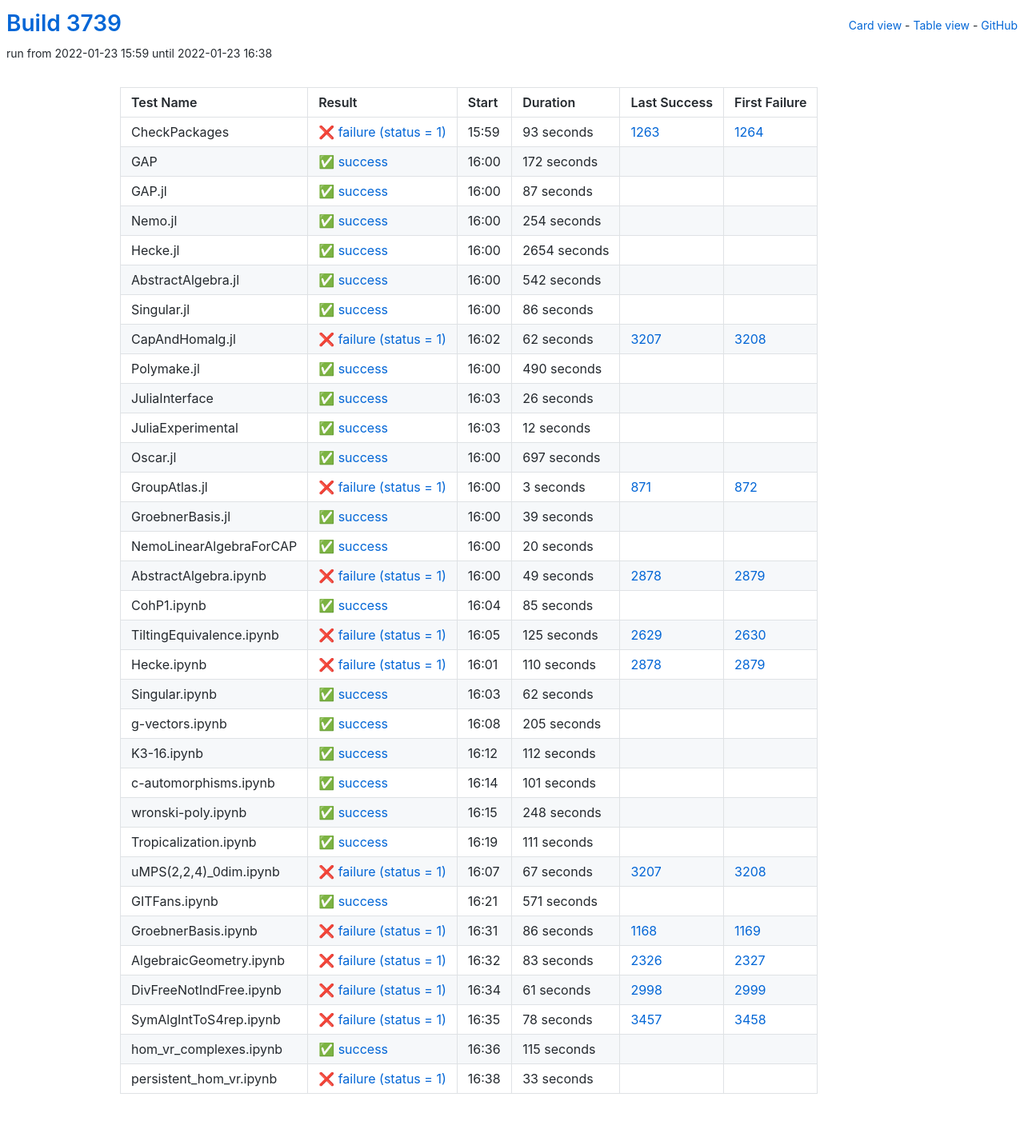
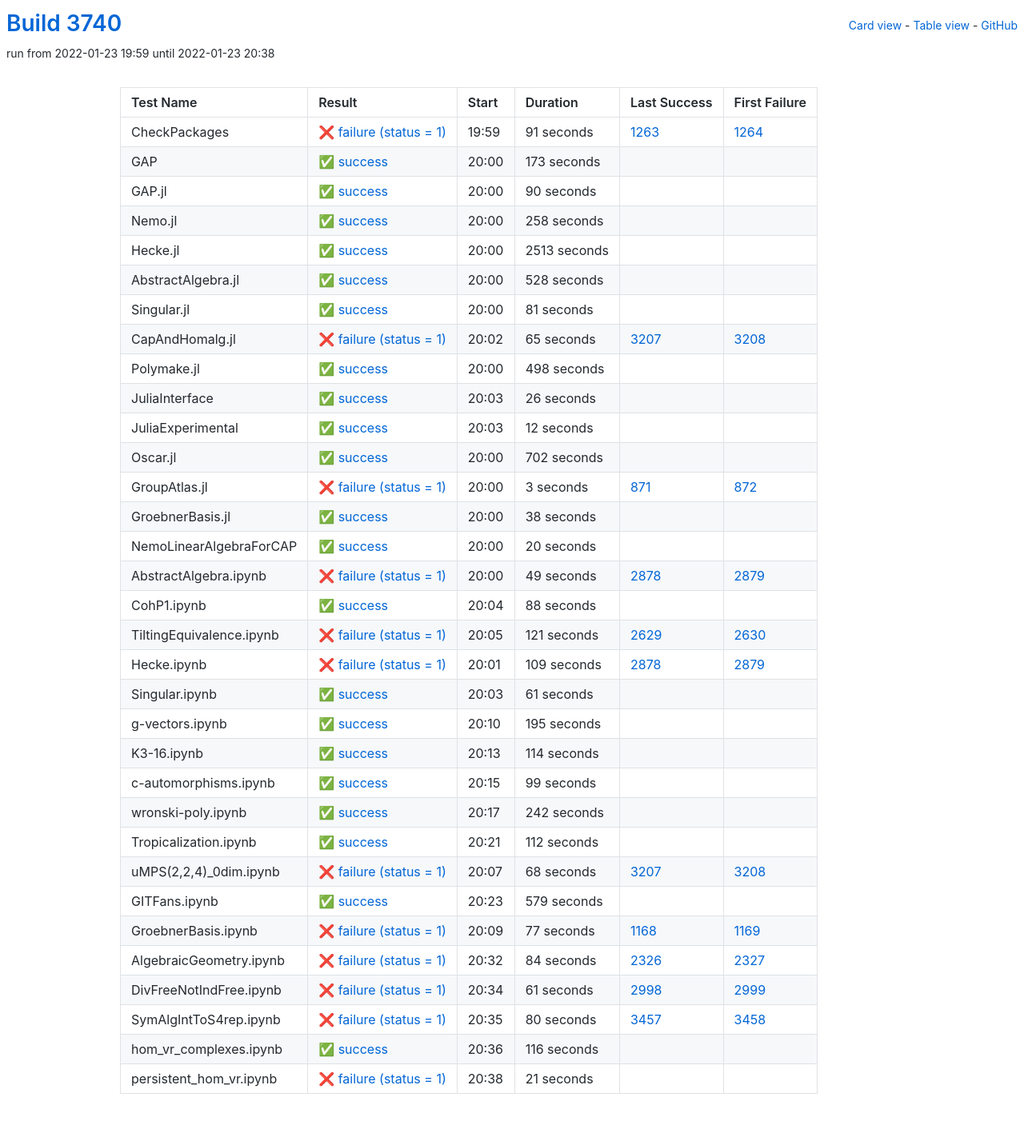
Before and after one commit to oscar-system/oscar-ci-status-stable, a Jekyll site: the page built from table.html, in a window 1280 px wide. Shown: the whole page at 80% size. Built offline with Jekyll 4.4.1, drawn with Linux system fonts in a browser that asks for light colours.

Commit message:
Build #3740

```diff
--- a/_data/ci.yml
+++ b/_data/ci.yml
@@ -1,6 +1,6 @@
 ---
-build: 3739
-build_url: https://oscarci.mathematik.uni-kl.de/job/oscar-stable/3739/
+build: 3740
+build_url: https://oscarci.mathematik.uni-kl.de/job/oscar-stable/3740/
 job: oscar-stable
 organization: oscar-system
 repo: oscar-ci-status-stable
@@ -8,116 +8,116 @@ repourl: https://github.com/oscar-system/oscar-ci-status-stable
 tests:
 - name: CheckPackages
   id: checkpackages
-  log: https://oscarci.mathematik.uni-kl.de/job/oscar-stable/3739/artifact/logs/build-3739/CheckPackages.log
-  start: 2022-01-23 15:59
+  log: https://oscarci.mathematik.uni-kl.de/job/oscar-stable/3740/artifact/logs/build-3740/CheckPackages.log
+  start: 2022-01-23 19:59
   success: false
   exitcode: 1
   status: failure
-  duration: 93
+  duration: 91
   last_success: 1263
   last_success_url: https://oscarci.mathematik.uni-kl.de/job/oscar-stable/1263/
   first_failure: 1264
   first_failure_url: https://oscarci.mathematik.uni-kl.de/job/oscar-stable/1264/
 - name: GAP
   id: gap
-  log: https://oscarci.mathematik.uni-kl.de/job/oscar-stable/3739/artifact/logs/build-3739/GAP.log
-  start: 2022-01-23 16:00
+  log: https://oscarci.mathematik.uni-kl.de/job/oscar-stable/3740/artifact/logs/build-3740/GAP.log
+  start: 2022-01-23 20:00
   success: true
   exitcode: 0
   status: success
-  duration: 172
+  duration: 173
   last_success: false
   last_success_url:
   first_failure: false
   first_failure_url:
 - name: GAP.jl
   id: gap-jl
-  log: https://oscarci.mathematik.uni-kl.de/job/oscar-stable/3739/artifact/logs/build-3739/GAP.jl.log
-  start: 2022-01-23 16:00
+  log: https://oscarci.mathematik.uni-kl.de/job/oscar-stable/3740/artifact/logs/build-3740/GAP.jl.log
+  start: 2022-01-23 20:00
   success: true
   exitcode: 0
   status: success
-  duration: 87
+  duration: 90
   last_success: false
   last_success_url:
   first_failure: false
   first_failure_url:
 - name: Nemo.jl
   id: nemo-jl
-  log: https://oscarci.mathematik.uni-kl.de/job/oscar-stable/3739/artifact/logs/build-3739/Nemo.jl.log
-  start: 2022-01-23 16:00
+  log: https://oscarci.mathematik.uni-kl.de/job/oscar-stable/3740/artifact/logs/build-3740/Nemo.jl.log
+  start: 2022-01-23 20:00
   success: true
   exitcode: 0
   status: success
-  duration: 254
+  duration: 258
   last_success: false
   last_success_url:
   first_failure: false
   first_failure_url:
 - name: Hecke.jl
   id: hecke-jl
-  log: https://oscarci.mathematik.uni-kl.de/job/oscar-stable/3739/artifact/logs/build-3739/Hecke.jl.log
-  start: 2022-01-23 16:00
+  log: https://oscarci.mathematik.uni-kl.de/job/oscar-stable/3740/artifact/logs/build-3740/Hecke.jl.log
+  start: 2022-01-23 20:00
   success: true
   exitcode: 0
   status: success
-  duration: 2654
+  duration: 2513
   last_success: false
   last_success_url:
   first_failure: false
   first_failure_url:
 - name: AbstractAlgebra.jl
   id: abstractalgebra-jl
-  log: https://oscarci.mathematik.uni-kl.de/job/oscar-stable/3739/artifact/logs/build-3739/AbstractAlgebra.jl.log
-  start: 2022-01-23 16:00
+  log: https://oscarci.mathematik.uni-kl.de/job/oscar-stable/3740/artifact/logs/build-3740/AbstractAlgebra.jl.log
+  start: 2022-01-23 20:00
   success: true
   exitcode: 0
   status: success
-  duration: 542
+  duration: 528
   last_success: false
   last_success_url:
   first_failure: false
   first_failure_url:
 - name: Singular.jl
   id: singular-jl
-  log: https://oscarci.mathematik.uni-kl.de/job/oscar-stable/3739/artifact/logs/build-3739/Singular.jl.log
-  start: 2022-01-23 16:00
+  log: https://oscarci.mathematik.uni-kl.de/job/oscar-stable/3740/artifact/logs/build-3740/Singular.jl.log
+  start: 2022-01-23 20:00
   success: true
   exitcode: 0
   status: success
-  duration: 86
+  duration: 81
   last_success: false
   last_success_url:
   first_failure: false
   first_failure_url:
 - name: CapAndHomalg.jl
   id: capandhomalg-jl
-  log: https://oscarci.mathematik.uni-kl.de/job/oscar-stable/3739/artifact/logs/build-3739/CapAndHomalg.jl.log
-  start: 2022-01-23 16:02
+  log: https://oscarci.mathematik.uni-kl.de/job/oscar-stable/3740/artifact/logs/build-3740/CapAndHomalg.jl.log
+  start: 2022-01-23 20:02
   success: false
   exitcode: 1
   status: failure
-  duration: 62
+  duration: 65
   last_success: 3207
   last_success_url: https://oscarci.mathematik.uni-kl.de/job/oscar-stable/3207/
   first_failure: 3208
   first_failure_url: https://oscarci.mathematik.uni-kl.de/job/oscar-stable/3208/
 - name: Polymake.jl
   id: polymake-jl
-  log: https://oscarci.mathematik.uni-kl.de/job/oscar-stable/3739/artifact/logs/build-3739/Polymake.jl.log
-  start: 2022-01-23 16:00
+  log: https://oscarci.mathematik.uni-kl.de/job/oscar-stable/3740/artifact/logs/build-3740/Polymake.jl.log
+  start: 2022-01-23 20:00
   success: true
   exitcode: 0
   status: success
-  duration: 490
+  duration: 498
   last_success: false
   last_success_url:
   first_failure: false
   first_failure_url:
 - name: JuliaInterface
   id: juliainterface
-  log: https://oscarci.mathematik.uni-kl.de/job/oscar-stable/3739/artifact/logs/build-3739/JuliaInterface.log
-  start: 2022-01-23 16:03
+  log: https://oscarci.mathematik.uni-kl.de/job/oscar-stable/3740/artifact/logs/build-3740/JuliaInterface.log
+  start: 2022-01-23 20:03
   success: true
   exitcode: 0
   status: success
@@ -128,8 +128,8 @@ tests:
   first_failure_url:
 - name: JuliaExperimental
   id: juliaexperimental
-  log: https://oscarci.mathematik.uni-kl.de/job/oscar-stable/3739/artifact/logs/build-3739/JuliaExperimental.log
-  start: 2022-01-23 16:03
+  log: https://oscarci.mathematik.uni-kl.de/job/oscar-stable/3740/artifact/logs/build-3740/JuliaExperimental.log
+  start: 2022-01-23 20:03
   success: true
   exitcode: 0
   status: success
@@ -140,20 +140,20 @@ tests:
   first_failure_url:
 - name: Oscar.jl
   id: oscar-jl
-  log: https://oscarci.mathematik.uni-kl.de/job/oscar-stable/3739/artifact/logs/build-3739/Oscar.jl.log
-  start: 2022-01-23 16:00
+  log: https://oscarci.mathematik.uni-kl.de/job/oscar-stable/3740/artifact/logs/build-3740/Oscar.jl.log
+  start: 2022-01-23 20:00
   success: true
   exitcode: 0
   status: success
-  duration: 697
+  duration: 702
   last_success: false
   last_success_url:
   first_failure: false
   first_failure_url:
 - name: GroupAtlas.jl
   id: groupatlas-jl
-  log: https://oscarci.mathematik.uni-kl.de/job/oscar-stable/3739/artifact/logs/build-3739/GroupAtlas.jl.log
-  start: 2022-01-23 16:00
+  log: https://oscarci.mathematik.uni-kl.de/job/oscar-stable/3740/artifact/logs/build-3740/GroupAtlas.jl.log
+  start: 2022-01-23 20:00
   success: false
   exitcode: 1
   status: failure
@@ -164,20 +164,20 @@ tests:
   first_failure_url: https://oscarci.mathematik.uni-kl.de/job/oscar-stable/872/
 - name: GroebnerBasis.jl
   id: groebnerbasis-jl
-  log: https://oscarci.mathematik.uni-kl.de/job/oscar-stable/3739/artifact/logs/build-3739/GroebnerBasis.jl.log
-  start: 2022-01-23 16:00
+  log: https://oscarci.mathematik.uni-kl.de/job/oscar-stable/3740/artifact/logs/build-3740/GroebnerBasis.jl.log
+  start: 2022-01-23 20:00
   success: true
   exitcode: 0
   status: success
-  duration: 39
+  duration: 38
   last_success: false
   last_success_url:
   first_failure: false
   first_failure_url:
 - name: NemoLinearAlgebraForCAP
   id: nemolinearalgebraforcap
-  log: https://oscarci.mathematik.uni-kl.de/job/oscar-stable/3739/artifact/logs/build-3739/NemoLinearAlgebraForCAP.log
-  start: 2022-01-23 16:00
+  log: https://oscarci.mathematik.uni-kl.de/job/oscar-stable/3740/artifact/logs/build-3740/NemoLinearAlgebraForCAP.log
+  start: 2022-01-23 20:00
   success: true
   exitcode: 0
   status: success
@@ -188,8 +188,8 @@ tests:
   first_failure_url:
 - name: AbstractAlgebra.ipynb
   id: abstractalgebra-ipynb
-  log: https://oscarci.mathematik.uni-kl.de/job/oscar-stable/3739/artifact/logs/build-3739/AbstractAlgebra.ipynb.log
-  start: 2022-01-23 16:00
+  log: https://oscarci.mathematik.uni-kl.de/job/oscar-stable/3740/artifact/logs/build-3740/AbstractAlgebra.ipynb.log
+  start: 2022-01-23 20:00
   success: false
   exitcode: 1
   status: failure
@@ -200,68 +200,104 @@ tests:
   first_failure_url: https://oscarci.mathematik.uni-kl.de/job/oscar-stable/2879/
 - name: CohP1.ipynb
   id: cohp1-ipynb
-  log: https://oscarci.mathematik.uni-kl.de/job/oscar-stable/3739/artifact/logs/build-3739/CohP1.ipynb.log
-  start: 2022-01-23 16:04
+  log: https://oscarci.mathematik.uni-kl.de/job/oscar-stable/3740/artifact/logs/build-3740/CohP1.ipynb.log
+  start: 2022-01-23 20:04
   success: true
   exitcode: 0
   status: success
-  duration: 85
+  duration: 88
   last_success: false
   last_success_url:
   first_failure: false
   first_failure_url:
 - name: TiltingEquivalence.ipynb
   id: tiltingequivalence-ipynb
-  log: https://oscarci.mathematik.uni-kl.de/job/oscar-stable/3739/artifact/logs/build-3739/TiltingEquivalence.ipynb.log
-  start: 2022-01-23 16:05
+  log: https://oscarci.mathematik.uni-kl.de/job/oscar-stable/3740/artifact/logs/build-3740/TiltingEquivalence.ipynb.log
+  start: 2022-01-23 20:05
   success: false
   exitcode: 1
   status: failure
-  duration: 125
+  duration: 121
   last_success: 2629
   last_success_url: https://oscarci.mathematik.uni-kl.de/job/oscar-stable/2629/
   first_failure: 2630
   first_failure_url: https://oscarci.mathematik.uni-kl.de/job/oscar-stable/2630/
 - name: Hecke.ipynb
   id: hecke-ipynb
-  log: https://oscarci.mathematik.uni-kl.de/job/oscar-stable/3739/artifact/logs/build-3739/Hecke.ipynb.log
-  start: 2022-01-23 16:01
+  log: https://oscarci.mathematik.uni-kl.de/job/oscar-stable/3740/artifact/logs/build-3740/Hecke.ipynb.log
+  start: 2022-01-23 20:01
   success: false
   exitcode: 1
   status: failure
-  duration: 110
+  duration: 109
   last_success: 2878
   last_success_url: https://oscarci.mathematik.uni-kl.de/job/oscar-stable/2878/
   first_failure: 2879
   first_failure_url: https://oscarci.mathematik.uni-kl.de/job/oscar-stable/2879/
 - name: Singular.ipynb
   id: singular-ipynb
-  log: https://oscarci.mathematik.uni-kl.de/job/oscar-stable/3739/artifact/logs/build-3739/Singular.ipynb.log
-  start: 2022-01-23 16:03
+  log: https://oscarci.mathematik.uni-kl.de/job/oscar-stable/3740/artifact/logs/build-3740/Singular.ipynb.log
+  start: 2022-01-23 20:03
   success: true
   exitcode: 0
   status: success
-  duration: 62
+  duration: 61
   last_success: false
   last_success_url:
   first_failure: false
   first_failure_url:
 - name: g-vectors.ipynb
   id: g-vectors-ipynb
-  log: https://oscarci.mathematik.uni-kl.de/job/oscar-stable/3739/artifact/logs/build-3739/g-vectors.ipynb.log
-  start: 2022-01-23 16:08
+  log: https://oscarci.mathematik.uni-kl.de/job/oscar-stable/3740/artifact/logs/build-3740/g-vectors.ipynb.log
+  start: 2022-01-23 20:10
   success: true
   exitcode: 0
   status: success
-  duration: 205
+  duration: 195
   last_success: false
   last_success_url:
   first_failure: false
   first_failure_url:
 - name: K3-16.ipynb
   id: k3-16-ipynb
-  log: https://oscarci.mathematik.uni-kl.de/job/oscar-stable/3739/artifact/logs/build-3739/K3-16.ipynb.log
-  start: 2022-01-23 16:12
+  log: https://oscarci.mathematik.uni-kl.de/job/oscar-stable/3740/artifact/logs/build-3740/K3-16.ipynb.log
+  start: 2022-01-23 20:13
+  success: true
+  exitcode: 0
+  status: success
+  duration: 114
+  last_success: false
+  last_success_url:
+  first_failure: false
+  first_failure_url:
+- name: c-automorphisms.ipynb
+  id: c-automorphisms-ipynb
+  log: https://oscarci.mathematik.uni-kl.de/job/oscar-stable/3740/artifact/logs/build-3740/c-automorphisms.ipynb.log
+  start: 2022-01-23 20:15
+  success: true
+  exitcode: 0
+  status: success
+  duration: 99
+  last_success: false
+  last_success_url:
+  first_failure: false
+  first_failure_url:
+- name: wronski-poly.ipynb
+  id: wronski-poly-ipynb
+  log: https://oscarci.mathematik.uni-kl.de/job/oscar-stable/3740/artifact/logs/build-3740/wronski-poly.ipynb.log
+  start: 2022-01-23 20:17
+  success: true
+  exitcode: 0
+  status: success
+  duration: 242
+  last_success: false
+  last_success_url:
+  first_failure: false
+  first_failure_url:
+- name: Tropicalization.ipynb
+  id: tropicalization-ipynb
+  log: https://oscarci.mathematik.uni-kl.de/job/oscar-stable/3740/artifact/logs/build-3740/Tropicalization.ipynb.log
+  start: 2022-01-23 20:21
   success: true
   exitcode: 0
   status: success
@@ -270,94 +306,58 @@ tests:
   last_success_url:
   first_failure: false
   first_failure_url:
-- name: c-automorphisms.ipynb
-  id: c-automorphisms-ipynb
-  log: https://oscarci.mathematik.uni-kl.de/job/oscar-stable/3739/artifact/logs/build-3739/c-automorphisms.ipynb.log
-  start: 2022-01-23 16:14
-  success: true
-  exitcode: 0
-  status: success
-  duration: 101
-  last_success: false
-  last_success_url:
-  first_failure: false
-  first_failure_url:
-- name: wronski-poly.ipynb
-  id: wronski-poly-ipynb
-  log: https://oscarci.mathematik.uni-kl.de/job/oscar-stable/3739/artifact/logs/build-3739/wronski-poly.ipynb.log
-  start: 2022-01-23 16:15
-  success: true
-  exitcode: 0
-  status: success
-  duration: 248
-  last_success: false
-  last_success_url:
-  first_failure: false
-  first_failure_url:
-- name: Tropicalization.ipynb
-  id: tropicalization-ipynb
-  log: https://oscarci.mathematik.uni-kl.de/job/oscar-stable/3739/artifact/logs/build-3739/Tropicalization.ipynb.log
-  start: 2022-01-23 16:19
-  success: true
-  exitcode: 0
-  status: success
-  duration: 111
-  last_success: false
-  last_success_url:
-  first_failure: false
-  first_failure_url:
 - name: uMPS(2,2,4)_0dim.ipynb
   id: umps-2-2-4-0dim-ipynb
-  log: https://oscarci.mathematik.uni-kl.de/job/oscar-stable/3739/artifact/logs/build-3739/uMPS-2-2-4-_0dim.ipynb.log
-  start: 2022-01-23 16:07
+  log: https://oscarci.mathematik.uni-kl.de/job/oscar-stable/3740/artifact/logs/build-3740/uMPS-2-2-4-_0dim.ipynb.log
+  start: 2022-01-23 20:07
   success: false
   exitcode: 1
   status: failure
-  duration: 67
+  duration: 68
   last_success: 3207
   last_success_url: https://oscarci.mathematik.uni-kl.de/job/oscar-stable/3207/
   first_failure: 3208
   first_failure_url: https://oscarci.mathematik.uni-kl.de/job/oscar-stable/3208/
 - name: GITFans.ipynb
   id: gitfans-ipynb
-  log: https://oscarci.mathematik.uni-kl.de/job/oscar-stable/3739/artifact/logs/build-3739/GITFans.ipynb.log
-  start: 2022-01-23 16:21
+  log: https://oscarci.mathematik.uni-kl.de/job/oscar-stable/3740/artifact/logs/build-3740/GITFans.ipynb.log
+  start: 2022-01-23 20:23
   success: true
   exitcode: 0
   status: success
-  duration: 571
+  duration: 579
   last_success: false
   last_success_url:
   first_failure: false
   first_failure_url:
 - name: GroebnerBasis.ipynb
   id: groebnerbasis-ipynb
-  log: https://oscarci.mathematik.uni-kl.de/job/oscar-stable/3739/artifact/logs/build-3739/GroebnerBasis.ipynb.log
-  start: 2022-01-23 16:31
+  log: https://oscarci.mathematik.uni-kl.de/job/oscar-stable/3740/artifact/logs/build-3740/GroebnerBasis.ipynb.log
+  start: 2022-01-23 20:09
   success: false
   exitcode: 1
   status: failure
-  duration: 86
+  duration: 77
   last_success: 1168
   last_success_url: https://oscarci.mathematik.uni-kl.de/job/oscar-stable/1168/
   first_failure: 1169
   first_failure_url: https://oscarci.mathematik.uni-kl.de/job/oscar-stable/1169/
 - name: AlgebraicGeometry.ipynb
   id: algebraicgeometry-ipynb
-  log: https://oscarci.mathematik.uni-kl.de/job/oscar-stable/3739/artifact/logs/build-3739/AlgebraicGeometry.ipynb.log
-  start: 2022-01-23 16:32
+  log: https://oscarci.mathematik.uni-kl.de/job/oscar-stable/3740/artifact/logs/build-3740/AlgebraicGeometry.ipynb.log
+  start: 2022-01-23 20:32
   success: false
   exitcode: 1
   status: failure
-  duration: 83
+  duration: 84
   last_success: 2326
   last_success_url: https://oscarci.mathematik.uni-kl.de/job/oscar-stable/2326/
   first_failure: 2327
   first_failure_url: https://oscarci.mathematik.uni-kl.de/job/oscar-stable/2327/
 - name: DivFreeNotIndFree.ipynb
   id: divfreenotindfree-ipynb
-  log: https://oscarci.mathematik.uni-kl.de/job/oscar-stable/3739/artifact/logs/build-3739/DivFreeNotIndFree.ipynb.log
-  start: 2022-01-23 16:34
+  log: https://oscarci.mathematik.uni-kl.de/job/oscar-stable/3740/artifact/logs/build-3740/DivFreeNotIndFree.ipynb.log
+  start: 2022-01-23 20:34
   success: false
   exitcode: 1
   status: failure
@@ -368,36 +368,36 @@ tests:
   first_failure_url: https://oscarci.mathematik.uni-kl.de/job/oscar-stable/2999/
 - name: SymAlgIntToS4rep.ipynb
   id: symalginttos4rep-ipynb
-  log: https://oscarci.mathematik.uni-kl.de/job/oscar-stable/3739/artifact/logs/build-3739/SymAlgIntToS4rep.ipynb.log
-  start: 2022-01-23 16:35
+  log: https://oscarci.mathematik.uni-kl.de/job/oscar-stable/3740/artifact/logs/build-3740/SymAlgIntToS4rep.ipynb.log
+  start: 2022-01-23 20:35
   success: false
   exitcode: 1
   status: failure
-  duration: 78
+  duration: 80
   last_success: 3457
   last_success_url: https://oscarci.mathematik.uni-kl.de/job/oscar-stable/3457/
   first_failure: 3458
   first_failure_url: https://oscarci.mathematik.uni-kl.de/job/oscar-stable/3458/
 - name: hom_vr_complexes.ipynb
   id: hom-vr-complexes-ipynb
-  log: https://oscarci.mathematik.uni-kl.de/job/oscar-stable/3739/artifact/logs/build-3739/hom_vr_complexes.ipynb.log
-  start: 2022-01-23 16:36
+  log: https://oscarci.mathematik.uni-kl.de/job/oscar-stable/3740/artifact/logs/build-3740/hom_vr_complexes.ipynb.log
+  start: 2022-01-23 20:36
   success: true
   exitcode: 0
   status: success
-  duration: 115
+  duration: 116
   last_success: false
   last_success_url:
   first_failure: false
   first_failure_url:
 - name: persistent_hom_vr.ipynb
   id: persistent-hom-vr-ipynb
-  log: https://oscarci.mathematik.uni-kl.de/job/oscar-stable/3739/artifact/logs/build-3739/persistent_hom_vr.ipynb.log
-  start: 2022-01-23 16:38
+  log: https://oscarci.mathematik.uni-kl.de/job/oscar-stable/3740/artifact/logs/build-3740/persistent_hom_vr.ipynb.log
+  start: 2022-01-23 20:38
   success: false
   exitcode: 1
   status: failure
-  duration: 33
+  duration: 21
   last_success: false
   last_success_url:
   first_failure: false
```
Also changed, not shown: README.md.
